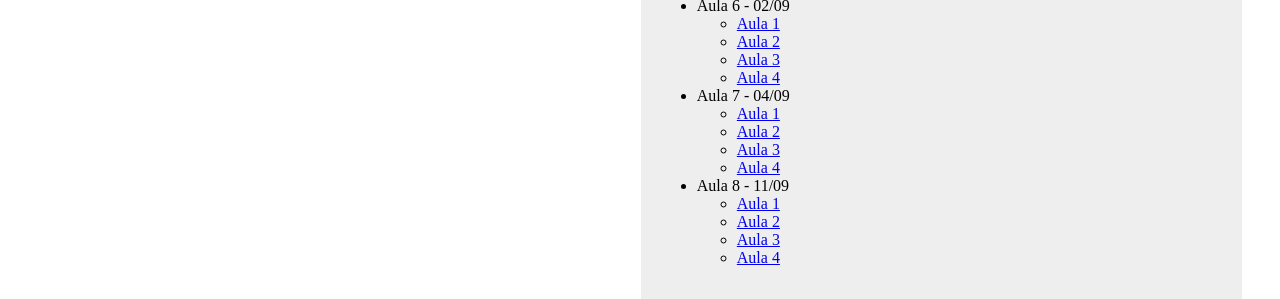
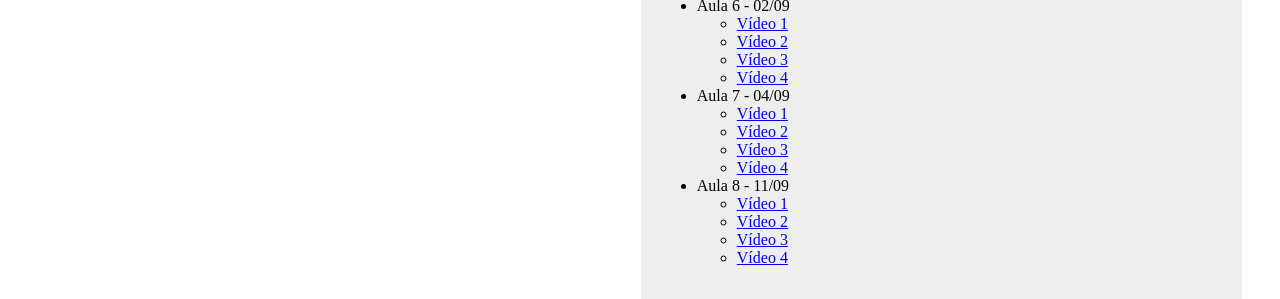
Before and after one commit to pbalduino/videos, a plain HTML site: page index.html in a window 1280 px wide. Shown: the part 643-942 px from the top of the page. Drawn offline with Linux system fonts and the light colour scheme.

Commit message:
Correção de link

```diff
--- a/index.html
+++ b/index.html
@@ -95,24 +95,24 @@
         </ul>
         <li>Aula 6 - 02/09</li>
         <ul>
-          <li><a href="http://webcast.sambatech.com.br/805640/origin1/account/182/11/2013-08-30/video/998cf56b459db8be57e65c322a141e50/CN020913TAS0608CAL0104AX.mp4">Aula 1</a></li>
-          <li><a href="http://webcast.sambatech.com.br/805640/origin1/account/182/11/2013-08-30/video/f470bde0a69018266831fc7a2d6bfa02/CN020913TAS0608CAL0204AX.mp4">Aula 2</a></li>
-          <li><a href="http://webcast.sambatech.com.br/805640/origin1/account/182/11/2013-08-30/video/b0d0c9817e51fd41050e9fd89b75af5d/CN020913TAS0608CAL0304AX.mp4">Aula 3</a></li>
-          <li><a href="http://webcast.sambatech.com.br/805640/origin1/account/182/11/2013-08-30/video/0a90bf1f2ae5a974f1924141b369a0ac/CN020913TAS0608CAL0404AX.mp4">Aula 4</a></li>
+          <li><a href="http://webcast.sambatech.com.br/805640/origin1/account/182/11/2013-08-30/video/998cf56b459db8be57e65c322a141e50/CN020913TAS0608CAL0104AX.mp4">Vídeo 1</a></li>
+          <li><a href="http://webcast.sambatech.com.br/805640/origin1/account/182/11/2013-08-30/video/f470bde0a69018266831fc7a2d6bfa02/CN020913TAS0608CAL0204AX.mp4">Vídeo 2</a></li>
+          <li><a href="http://webcast.sambatech.com.br/805640/origin1/account/182/11/2013-08-30/video/b0d0c9817e51fd41050e9fd89b75af5d/CN020913TAS0608CAL0304AX.mp4">Vídeo 3</a></li>
+          <li><a href="http://webcast.sambatech.com.br/805640/origin1/account/182/11/2013-08-30/video/0a90bf1f2ae5a974f1924141b369a0ac/CN020913TAS0608CAL0404AX.mp4">Vídeo 4</a></li>
         </ul>
         <li>Aula 7 - 04/09</li>
         <ul>
-          <li><a href="http://webcast.sambatech.com.br/805640/origin1/account/182/11/2013-09-04/video/173e7b85f8946ec5aa784b985743d248/CN040913TAS0708CAL0104AX.mp4">Aula 1</a></li>
-          <li><a href="http://webcast.sambatech.com.br/805640/origin1/account/182/11/2013-09-04/video/89c5356db165b6d69f31173500e0ecd0/CN040913TAS0708CAL0204AX.mp4">Aula 2</a></li>
-          <li><a href="http://webcast.sambatech.com.br/805640/origin1/account/182/11/2013-09-04/video/d9453534605f86f52aac2ca57dc4ca35/CN040913TAS0708CAL0304AX.mp4">Aula 3</a></li>
-          <li><a href="http://webcast.sambatech.com.br/805640/origin1/account/182/11/2013-09-04/video/d62e7ed0bfa959faea150779bd2c7d44/CN040913TAS0708CAL0404AX.mp4">Aula 4</a></li>
+          <li><a href="http://webcast.sambatech.com.br/805640/origin1/account/182/11/2013-09-04/video/173e7b85f8946ec5aa784b985743d248/CN040913TAS0708CAL0104AX.mp4">Vídeo 1</a></li>
+          <li><a href="http://webcast.sambatech.com.br/805640/origin1/account/182/11/2013-09-04/video/89c5356db165b6d69f31173500e0ecd0/CN040913TAS0708CAL0204AX.mp4">Vídeo 2</a></li>
+          <li><a href="http://webcast.sambatech.com.br/805640/origin1/account/182/11/2013-09-04/video/d9453534605f86f52aac2ca57dc4ca35/CN040913TAS0708CAL0304AX.mp4">Vídeo 3</a></li>
+          <li><a href="http://webcast.sambatech.com.br/805640/origin1/account/182/11/2013-09-04/video/d62e7ed0bfa959faea150779bd2c7d44/CN040913TAS0708CAL0404AX.mp4">Vídeo 4</a></li>
         </ul>
         <li>Aula 8 - 11/09</li>
         <ul>
-          <li><a href="http://webcast.sambatech.com.br/805640/origin1/account/182/11/2013-09-10/video/daf1a570783a46214ba7378d24a1b3ea/CN110913TAS0808CAL0104AX.mp4">Aula 1</a></li>
-          <li><a href="http://webcast.sambatech.com.br/805640/origin1/account/182/11/2013-09-10/video/6356c52df2cd01c2eddbd345281a46dc/CN110913TAS0808CAL0204AX.mp4">Aula 2</a></li>
-          <li><a href="http://webcast.sambatech.com.br/805640/origin1/account/182/11/2013-09-10/video/e329e434b9f99162a62f630b8d462f2b/CN110913TAS0808CAL0304AX.mp4">Aula 3</a></li>
-          <li><a href="http://webcast.sambatech.com.br/805640/origin1/account/182/11/2013-09-10/video/ca185fe651ccbd8dfc1555ef55fc505e/CN110913TAS0808CAL0404AX.mp4">Aula 4</a></li>
+          <li><a href="http://webcast.sambatech.com.br/805640/origin1/account/182/11/2013-09-10/video/daf1a570783a46214ba7378d24a1b3ea/CN110913TAS0808CAL0104AX.mp4">Vídeo 1</a></li>
+          <li><a href="http://webcast.sambatech.com.br/805640/origin1/account/182/11/2013-09-10/video/6356c52df2cd01c2eddbd345281a46dc/CN110913TAS0808CAL0204AX.mp4">Vídeo 2</a></li>
+          <li><a href="http://webcast.sambatech.com.br/805640/origin1/account/182/11/2013-09-10/video/e329e434b9f99162a62f630b8d462f2b/CN110913TAS0808CAL0304AX.mp4">Vídeo 3</a></li>
+          <li><a href="http://webcast.sambatech.com.br/805640/origin1/account/182/11/2013-09-10/video/ca185fe651ccbd8dfc1555ef55fc505e/CN110913TAS0808CAL0404AX.mp4">Vídeo 4</a></li>
         </ul>
       </ul>
     </div>
```
